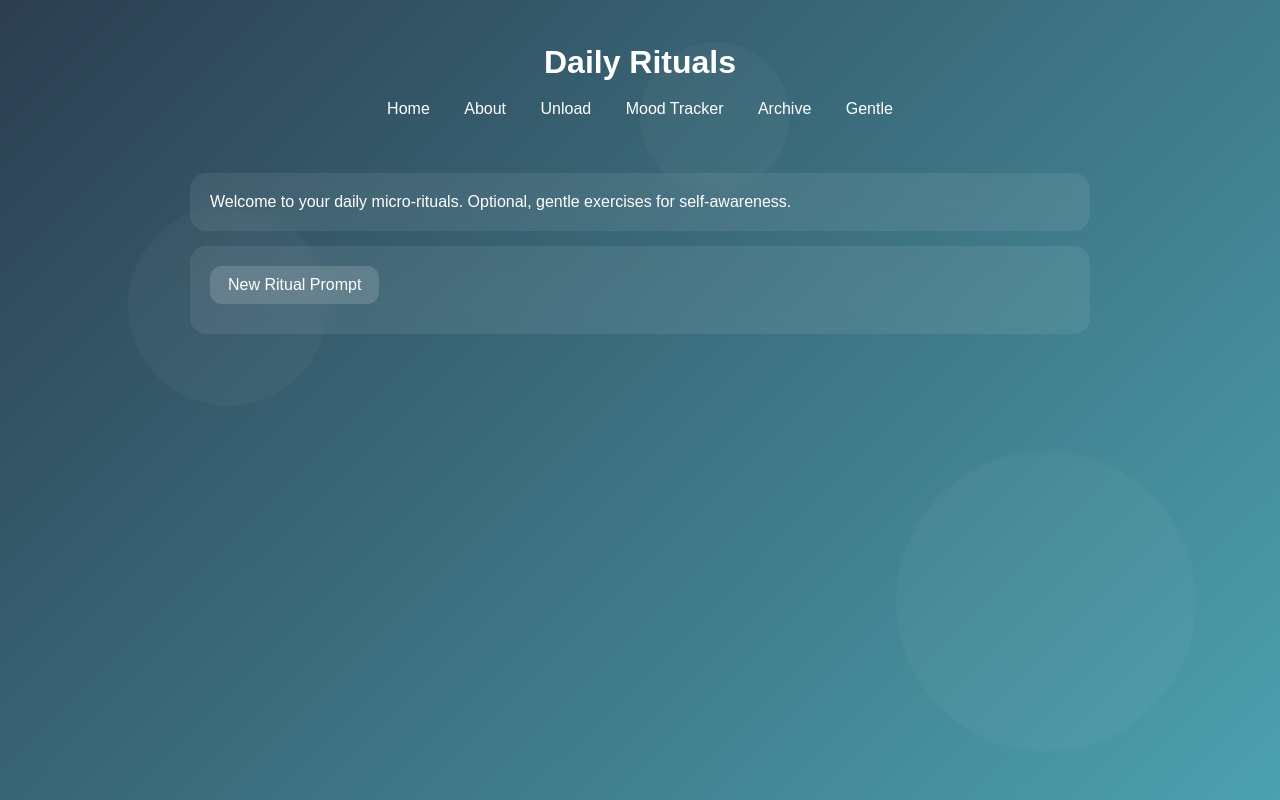
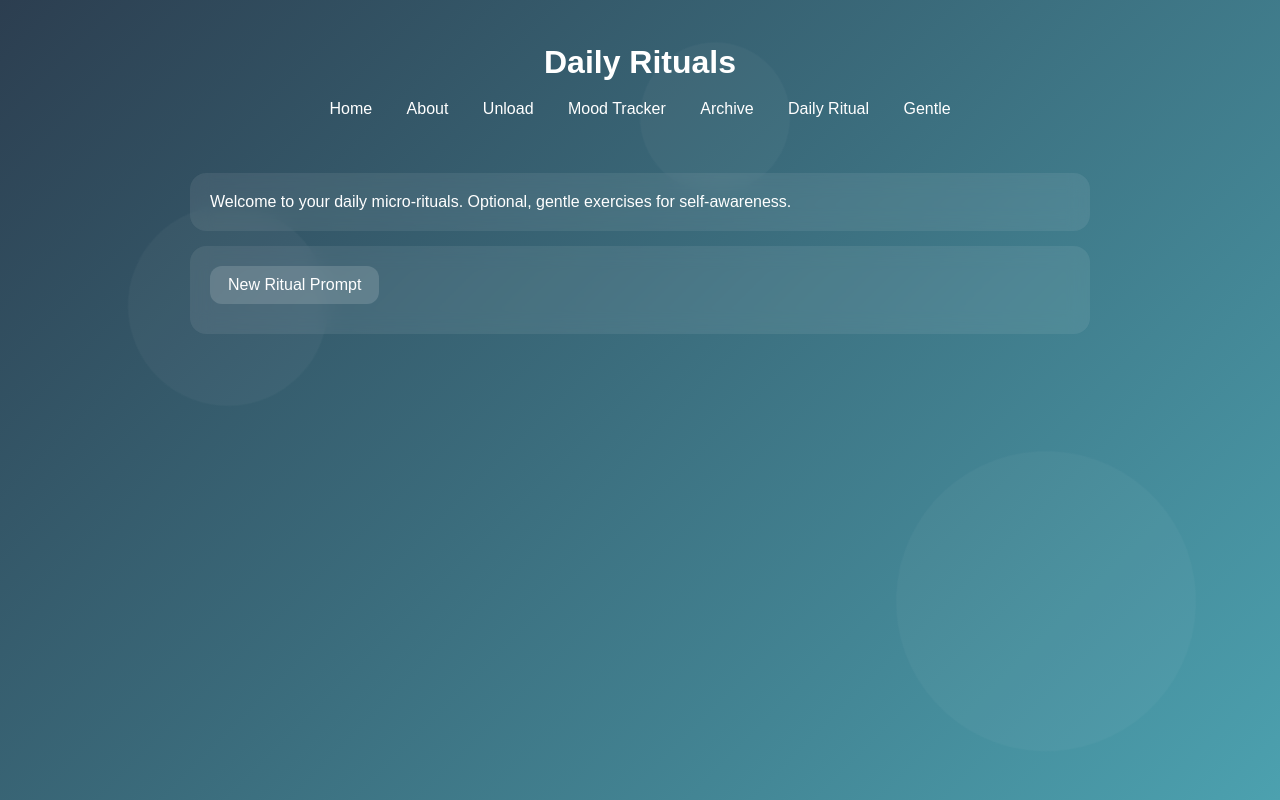
Before and after one commit to prithikatanisi-code/levoriawellbeing, a plain HTML site: page daily.html in a window 1280 px wide. Drawn offline with Linux system fonts and the light colour scheme.

Commit message:
Added link to Daily Ritual in navigation

```diff
--- a/daily.html
+++ b/daily.html
@@ -20,6 +20,7 @@
     <a href="journal.html">Unload</a>
     <a href="mood.html">Mood Tracker</a>
     <a href="archive.html">Archive</a>
+    <a href="daily.html">Daily Ritual</a>
     <a href="gentle.html">Gentle</a>
   </nav>
 </header>
```
